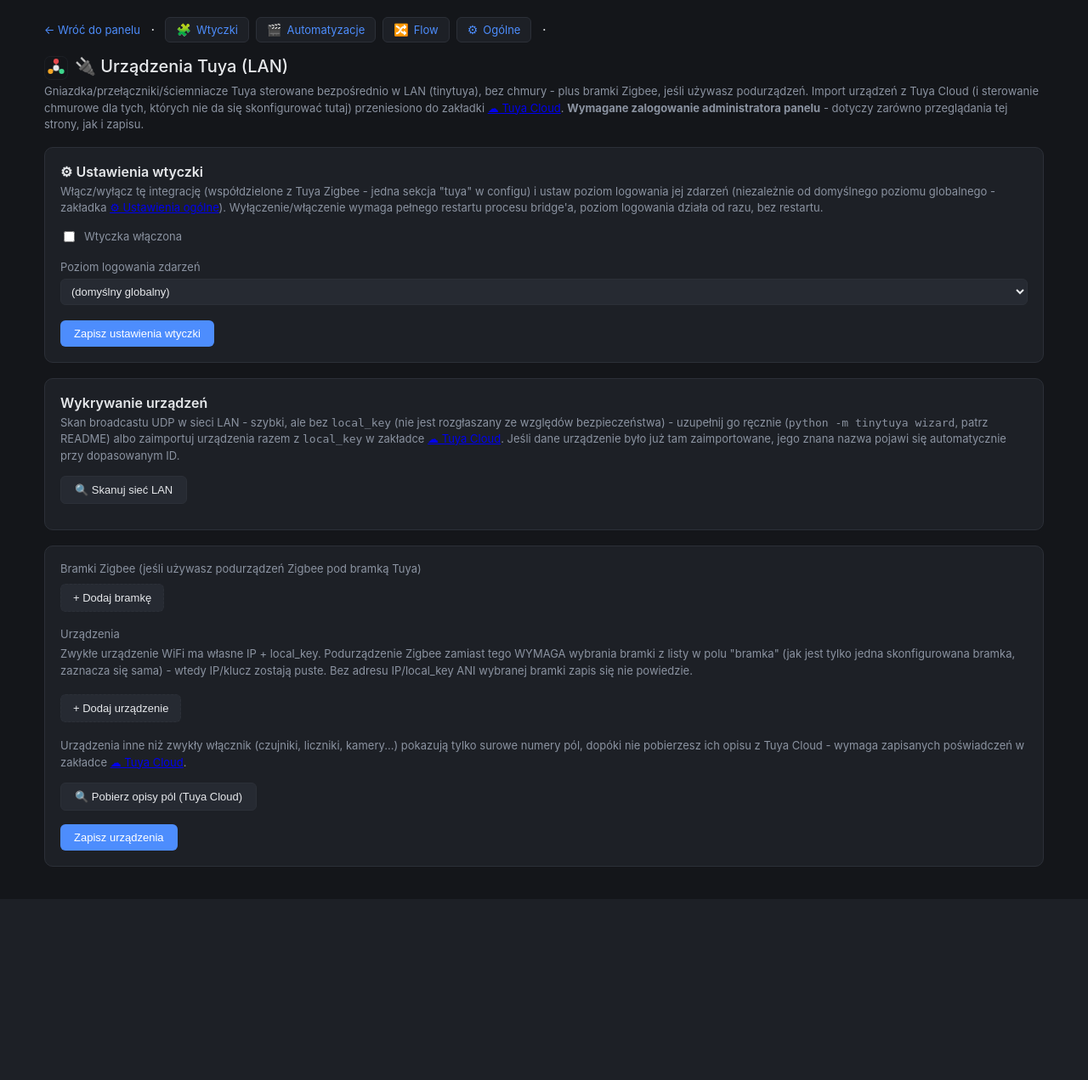
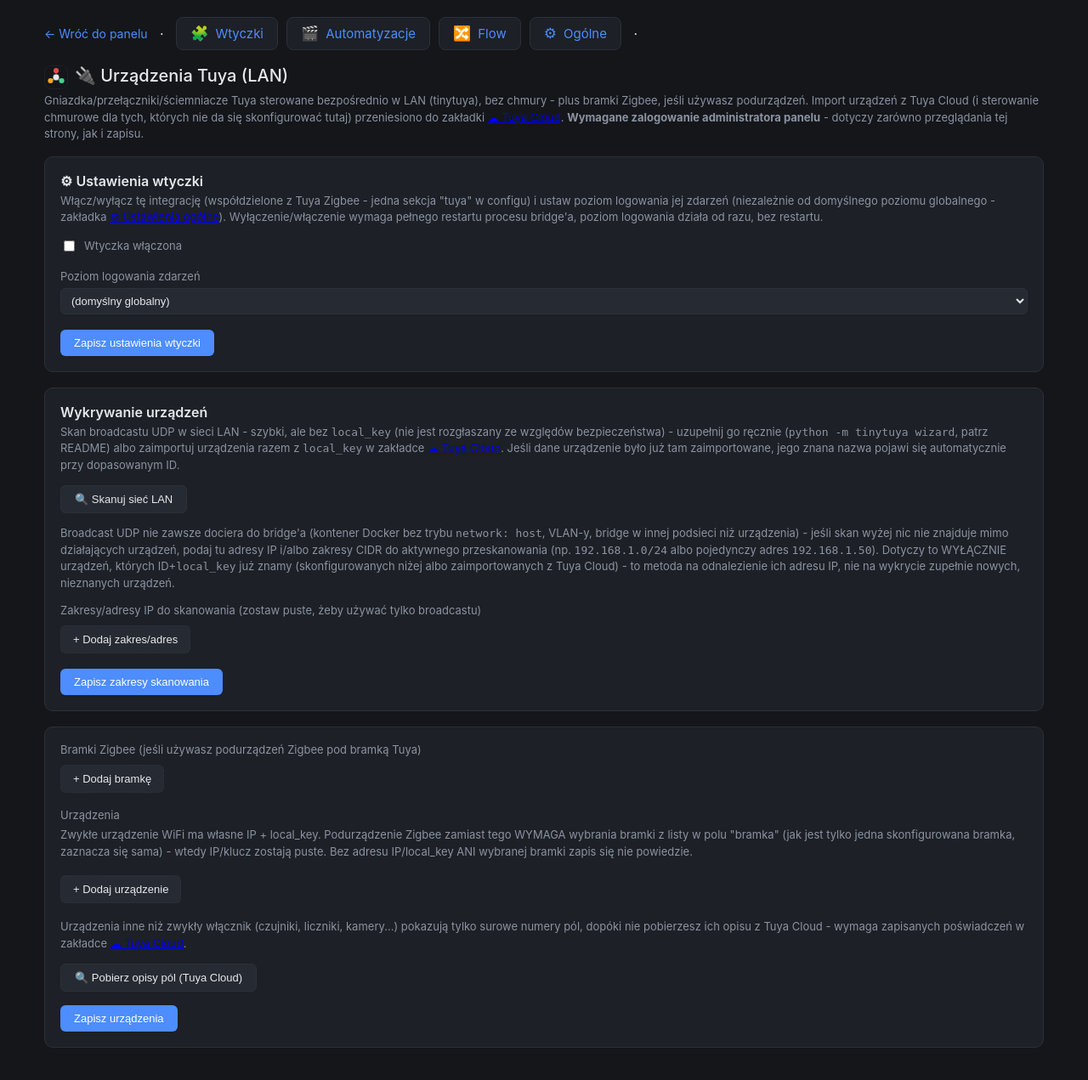
Before and after one commit to cr3pt/satel_tuya_bridge, a Python web app: template plugins/tuya_local/templates/tuya_local/index.html in a window 1280 px wide. Shown: the whole page at 85% size. Before the commit the page ends 1020 px from the top, so only its background shows below. Run offline with Jinja, Linux system fonts and the light colour scheme; the template is opened without the code that fills it, so the values that code supplies are empty.

Commit message:
Większe przyciski nawigacji + ikona dla Konfiguruj; ręczne zakresy IP do skanowania Tuya
Górne przyciski nawigacji i przycisk "Konfiguruj" na liście wtyczek mają
teraz większą czcionkę/padding i wyraźniejszą ikonę (naprawiono też
kolizję specyficzności CSS, przez którą .nav-btn nie dostawał własnego
rozmiaru czcionki).

Broadcast UDP używany do skanowania sieci LAN po urządzenia Tuya nie
zawsze dociera do bridge'a (Docker bez network: host, VLAN-y, inna
podsieć) - nowa sekcja w zakładce Tuya (LAN) pozwala podać ręcznie
adresy IP/zakresy CIDR do aktywnego skanowania (tinytuya forcescan) dla
już znanych (ID+local_key) urządzeń. Wpięte też w import/rescan z Tuya
Cloud.

Co-Authored-By: Claude Sonnet 5 <noreply@anthropic.com>
Claude-Session: https://claude.ai/code/session_01Y6ufoBSYuCdqWPfRk3d7en

```diff
--- a/dashboard/templates/_nav.html
+++ b/dashboard/templates/_nav.html
@@ -20,14 +20,14 @@
   <a id="authNavLink" href="/login"></a>
 </div>
 <style>
-  .nav { margin-bottom: 16px; display: flex; align-items: center; flex-wrap: wrap; gap: 8px; }
-  .nav a { color: var(--accent); text-decoration: none; font-size: 13px; }
-  .nav-btn {
-    display: inline-flex; align-items: center; gap: 6px;
-    background: var(--card); border: 1px solid var(--border); border-radius: 6px;
-    padding: 6px 12px; font-size: 13px;
+  .nav { margin-bottom: 18px; display: flex; align-items: center; flex-wrap: wrap; gap: 10px; }
+  .nav a { color: var(--accent); text-decoration: none; font-size: 14px; }
+  .nav a.nav-btn {
+    display: inline-flex; align-items: center; gap: 8px;
+    background: var(--card); border: 1px solid var(--border); border-radius: 8px;
+    padding: 9px 16px; font-size: 15px;
   }
   .nav-btn:hover { background: var(--border); }
   .nav-btn.active { color: var(--text); font-weight: 600; border-color: var(--accent); }
-  .nav-icon { font-size: 14px; line-height: 1; }
+  .nav-icon { font-size: 17px; line-height: 1; }
 </style>
--- a/plugins/tuya_cloud/routes.py
+++ b/plugins/tuya_cloud/routes.py
@@ -126,9 +126,10 @@ def register(app: Quart, *, require_auth, get_auth_guard, get_config_raw, get_co
                 "error": "Najpierw zapisz poświadczenia Tuya Cloud wyżej (region, Access ID, Access Secret).",
             }), 400
 
+        scan_networks = get_config_raw().get("tuya", {}).get("scan_networks") or []
         try:
             devices = await asyncio.get_event_loop().run_in_executor(
-                None, fetch_tuya_cloud_devices, api_region, access_id, access_key,
+                None, fetch_tuya_cloud_devices, api_region, access_id, access_key, scan_networks,
             )
         except ConnectionError as exc:
             return jsonify({"error": str(exc)}), 502
@@ -196,10 +197,11 @@ def register(app: Quart, *, require_auth, get_auth_guard, get_config_raw, get_co
         by_id = {cfg["id"]: name for name, cfg in cloud_devices.items() if cfg.get("id")}
         if not by_id:
             return jsonify({"error": "Brak skonfigurowanych urządzeń chmurowych do przeskanowania"}), 400
+        scan_networks = get_config_raw().get("tuya", {}).get("scan_networks") or []
 
         try:
             devices = await asyncio.get_event_loop().run_in_executor(
-                None, fetch_tuya_cloud_devices, api_region, access_id, access_key,
+                None, fetch_tuya_cloud_devices, api_region, access_id, access_key, scan_networks,
             )
         except ConnectionError as exc:
             return jsonify({"error": str(exc)}), 502
--- a/plugins/tuya_local/templates/tuya_local/index.html
+++ b/plugins/tuya_local/templates/tuya_local/index.html
@@ -115,6 +115,27 @@
     <button type="button" class="secondary" id="scanLanBtn">🔍 Skanuj sieć LAN</button>
     <span class="discover-status" id="scanLanStatus"></span>
   </div>
+
+  <div class="section-hint" style="margin-top:14px;">
+    Broadcast UDP nie zawsze dociera do bridge'a (kontener Docker bez trybu
+    <code>network: host</code>, VLAN-y, bridge w innej podsieci niż
+    urządzenia) - jeśli skan wyżej nic nie znajduje mimo działających
+    urządzeń, podaj tu adresy IP i/albo zakresy CIDR do aktywnego
+    przeskanowania (np. <code>192.168.1.0/24</code> albo pojedynczy adres
+    <code>192.168.1.50</code>). Dotyczy to WYŁĄCZNIE urządzeń, których
+    ID+<code>local_key</code> już znamy (skonfigurowanych niżej albo
+    zaimportowanych z Tuya Cloud) - to metoda na odnalezienie ich adresu
+    IP, nie na wykrycie zupełnie nowych, nieznanych urządzeń.
+  </div>
+  <div class="field-group">
+    <label>Zakresy/adresy IP do skanowania (zostaw puste, żeby używać tylko broadcastu)</label>
+    <div id="scanNetworksRows"></div>
+    <button type="button" class="add-row-btn" id="addScanNetworkBtn">+ Dodaj zakres/adres</button>
+  </div>
+  <div class="actions-bar">
+    <button id="saveScanNetworksBtn" type="button">Zapisz zakresy skanowania</button>
+  </div>
+  <div id="scanNetworksMsg" class="msg-box"></div>
 </div>
 
 <div class="section" id="devicesSection">
@@ -378,6 +399,49 @@ document.getElementById('scanLanBtn').addEventListener('click', async () => {
   }
 });
 
+function addScanNetworkRow(value) {
+  const container = document.getElementById('scanNetworksRows');
+  const row = document.createElement('div');
+  row.className = 'repeatable-row';
+  row.innerHTML = `
+    <input type="text" placeholder="np. 192.168.1.0/24 albo 192.168.1.50" class="scan-network-value">
+    <button type="button" class="row-remove">✕</button>`;
+  row.querySelector('.scan-network-value').value = value ?? '';
+  row.querySelector('.row-remove').addEventListener('click', () => row.remove());
+  container.appendChild(row);
+}
+document.getElementById('addScanNetworkBtn').addEventListener('click', () => addScanNetworkRow());
+
+function collectScanNetworks() {
+  return Array.from(document.querySelectorAll('#scanNetworksRows .scan-network-value'))
+    .map(el => el.value.trim())
+    .filter(v => v);
+}
+
+async function loadScanNetworks() {
+  const data = await (await fetch('/api/plugins/tuya/scan-networks')).json();
+  (data.scan_networks || []).forEach(v => addScanNetworkRow(v));
+}
+loadScanNetworks();
+
+document.getElementById('saveScanNetworksBtn').addEventListener('click', async () => {
+  try {
+    const resp = await authorizedFetch('/api/plugins/tuya/scan-networks', {
+      method: 'POST',
+      headers: { 'Content-Type': 'application/json' },
+      body: JSON.stringify({ scan_networks: collectScanNetworks() }),
+    });
+    const data = await resp.json();
+    if (!resp.ok) {
+      showMsg('scanNetworksMsg', false, data.error || 'Błąd zapisu');
+    } else {
+      showMsg('scanNetworksMsg', true, data.message);
+    }
+  } catch (e) {
+    showMsg('scanNetworksMsg', false, 'Błąd komunikacji z serwerem: ' + e);
+  }
+});
+
 document.getElementById('refreshDpSchemaBtn').addEventListener('click', async () => {
   const btn = document.getElementById('refreshDpSchemaBtn');
   const status = document.getElementById('refreshDpSchemaStatus');
```
Also changed, not shown: bridge/tuya_local.py (+33 -4 lines), dashboard/templates/plugins.html (+11 -10 lines), plugins/tuya_local/routes.py (+44 -2 lines), tests/test_plugin_routes.py (+70 -7 lines), tests/test_tuya_local.py (+40 -0 lines), README.md.
